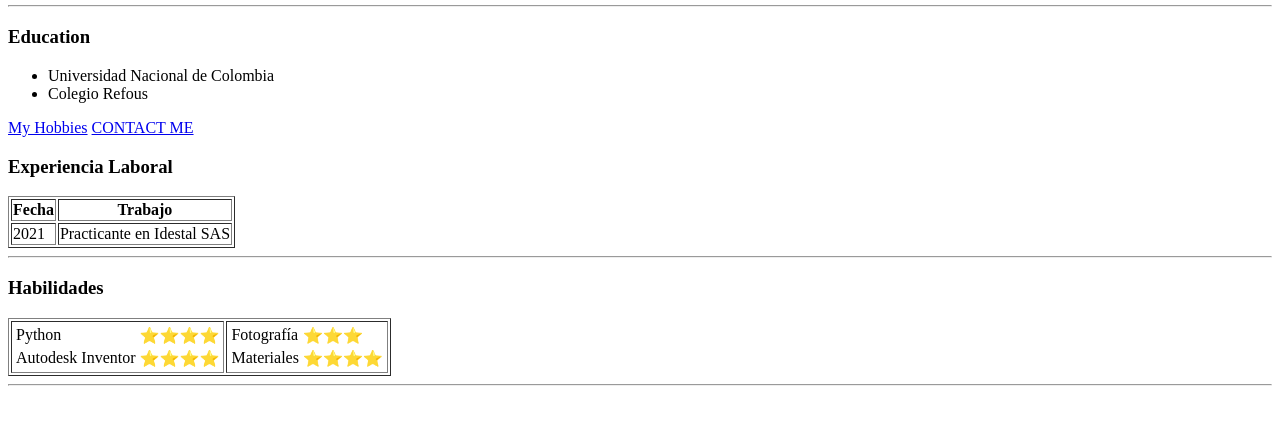
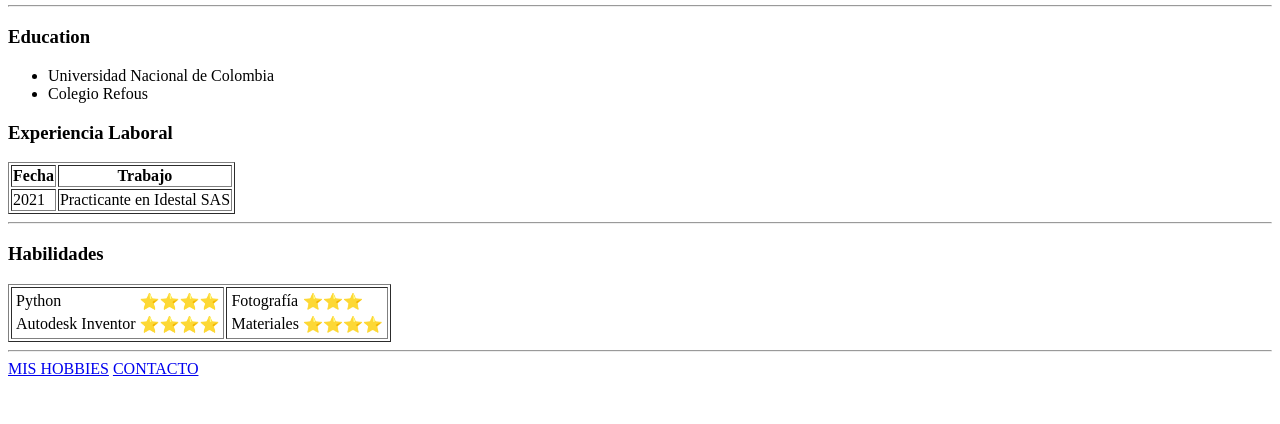
Before and after one commit to jpsegurac/cv, a plain HTML site: page index.html in a window 1280 px wide. Shown: the part 202-626 px from the top of the page. Drawn offline with Linux system fonts and the light colour scheme.

Commit message:
Add files via upload

```diff
--- a/index.html
+++ b/index.html
@@ -29,8 +29,7 @@
 
     <li>Colegio Refous</li>
   </ul>
-  <a href="Hobbies.html">My Hobbies</a>
-  <a href="Contact.html"> CONTACT ME</a>
+
   <h3>Experiencia Laboral</h3>
   <table border="1">
     <thead>
@@ -97,6 +96,8 @@
 
 
   <hr>
+  <a href="Hobbies.html">MIS HOBBIES</a>
+  <a href="Contact.html"> CONTACTO</a>
 </body>
 
 </html>
```
